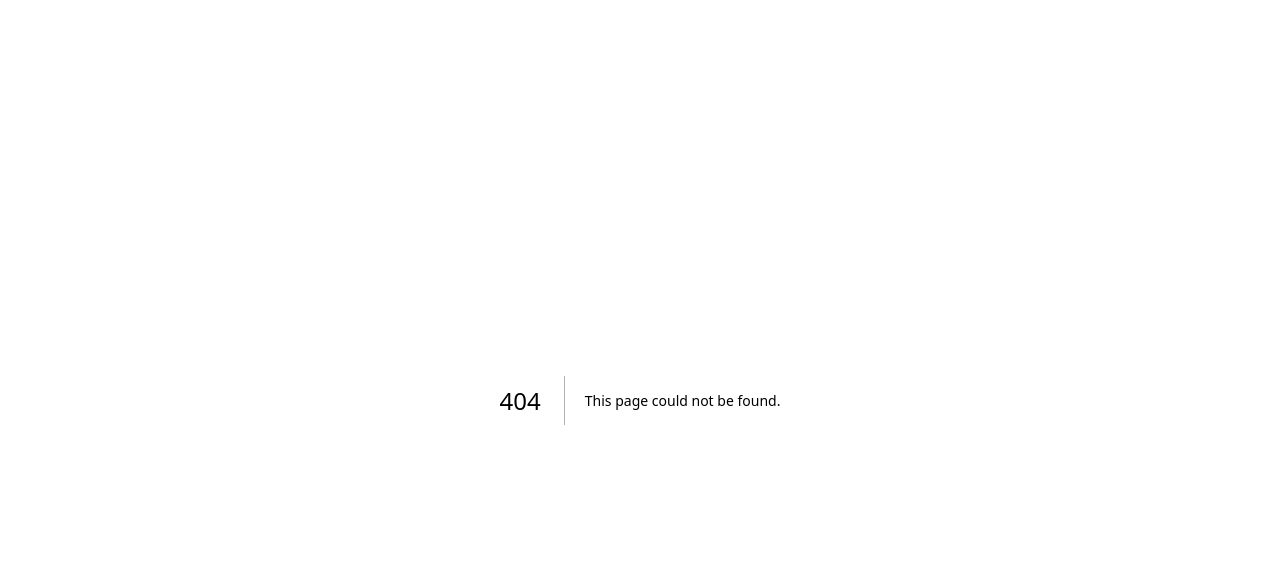
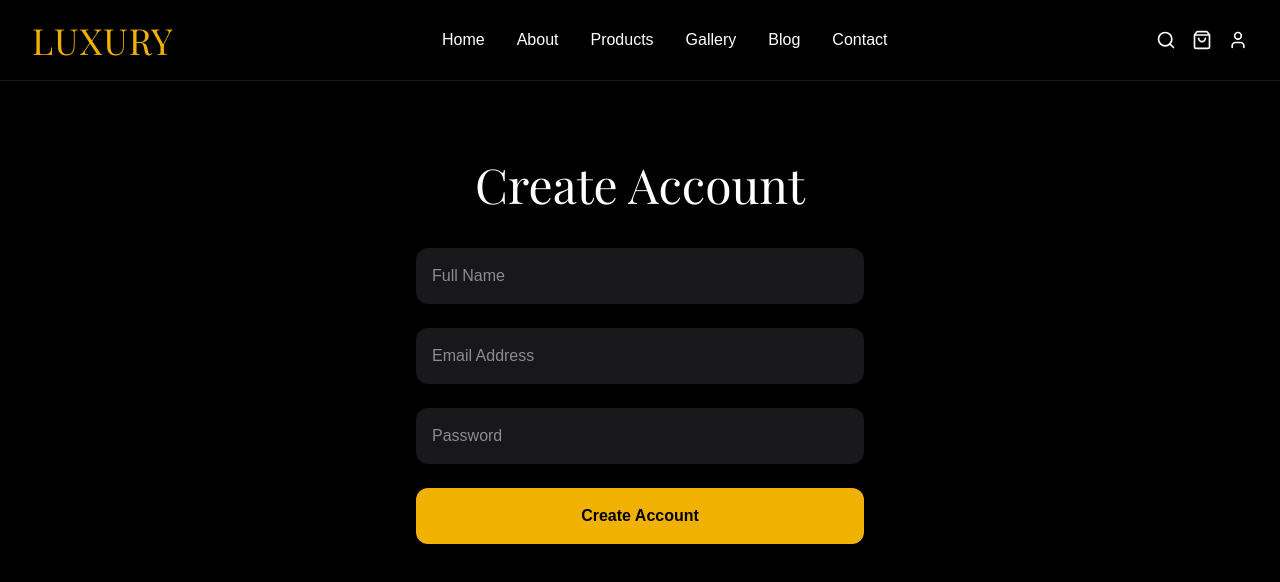
Before and after one commit to RCk1205/vvdigistore, a Next.js app: page /signup in a window 1280 px wide. Before the commit this address had no page. Shown: the top 582 px of the page. Built offline with nearby package versions, Linux system fonts and the light colour scheme; a web font is replaced by a local one.

Commit message:
Added Signup page.tsx

```diff
--- a/app/api/signup/page.tsx
+++ /dev/null
@@ -1,7 +0,0 @@
-export default function SignupPage() {
-  return (
-    <main className="min-h-screen bg-black text-white flex items-center justify-center">
-      <h1 className="text-4xl">Signup Page</h1>
-    </main>
-  );
-}
--- /dev/null
+++ b/app/signup/page.tsx
@@ -0,0 +1,135 @@
+"use client";
+
+import { useState } from "react";
+import Navbar from "../../components/Navbar";
+
+export default function SignupPage() {
+  const [name, setName] = useState("");
+  const [email, setEmail] = useState("");
+  const [password, setPassword] =
+    useState("");
+  const [loading, setLoading] =
+    useState(false);
+
+  const handleSignup = async (
+    e: React.FormEvent
+  ) => {
+    e.preventDefault();
+
+    setLoading(true);
+
+    try {
+      const response = await fetch(
+        "/api/signup",
+        {
+          method: "POST",
+          headers: {
+            "Content-Type":
+              "application/json",
+          },
+          body: JSON.stringify({
+            name,
+            email,
+            password,
+          }),
+        }
+      );
+
+      const data =
+        await response.json();
+
+      if (data.success) {
+        alert(
+          "Account created successfully!"
+        );
+
+        window.location.href =
+          "/login";
+      } else {
+        alert(
+          data.message ||
+            "Signup failed"
+        );
+      }
+    } catch (error) {
+      alert(
+        "Something went wrong."
+      );
+      console.error(error);
+    }
+
+    setLoading(false);
+  };
+
+  return (
+    <>
+      <Navbar />
+
+      <main className="min-h-screen bg-black text-white pt-40 px-6">
+        <div className="max-w-md mx-auto">
+
+          <h1 className="font-serif text-5xl mb-10 text-center">
+            Create Account
+          </h1>
+
+          <form
+            onSubmit={handleSignup}
+            className="space-y-6"
+          >
+
+            <input
+              type="text"
+              placeholder="Full Name"
+              value={name}
+              onChange={(e) =>
+                setName(
+                  e.target.value
+                )
+              }
+              required
+              className="w-full p-4 bg-zinc-900 rounded-xl outline-none"
+            />
+
+            <input
+              type="email"
+              placeholder="Email Address"
+              value={email}
+              onChange={(e) =>
+                setEmail(
+                  e.target.value
+                )
+              }
+              required
+              className="w-full p-4 bg-zinc-900 rounded-xl outline-none"
+            />
+
+            <input
+              type="password"
+              placeholder="Password"
+              value={password}
+              onChange={(e) =>
+                setPassword(
+                  e.target.value
+                )
+              }
+              required
+              className="w-full p-4 bg-zinc-900 rounded-xl outline-none"
+            />
+
+            <button
+              type="submit"
+              disabled={loading}
+              className="w-full bg-yellow-500 text-black p-4 rounded-xl font-semibold"
+            >
+              {loading
+                ? "Creating Account..."
+                : "Create Account"}
+            </button>
+
+          </form>
+
+        </div>
+      </main>
+    </>
+  );
+}
```
